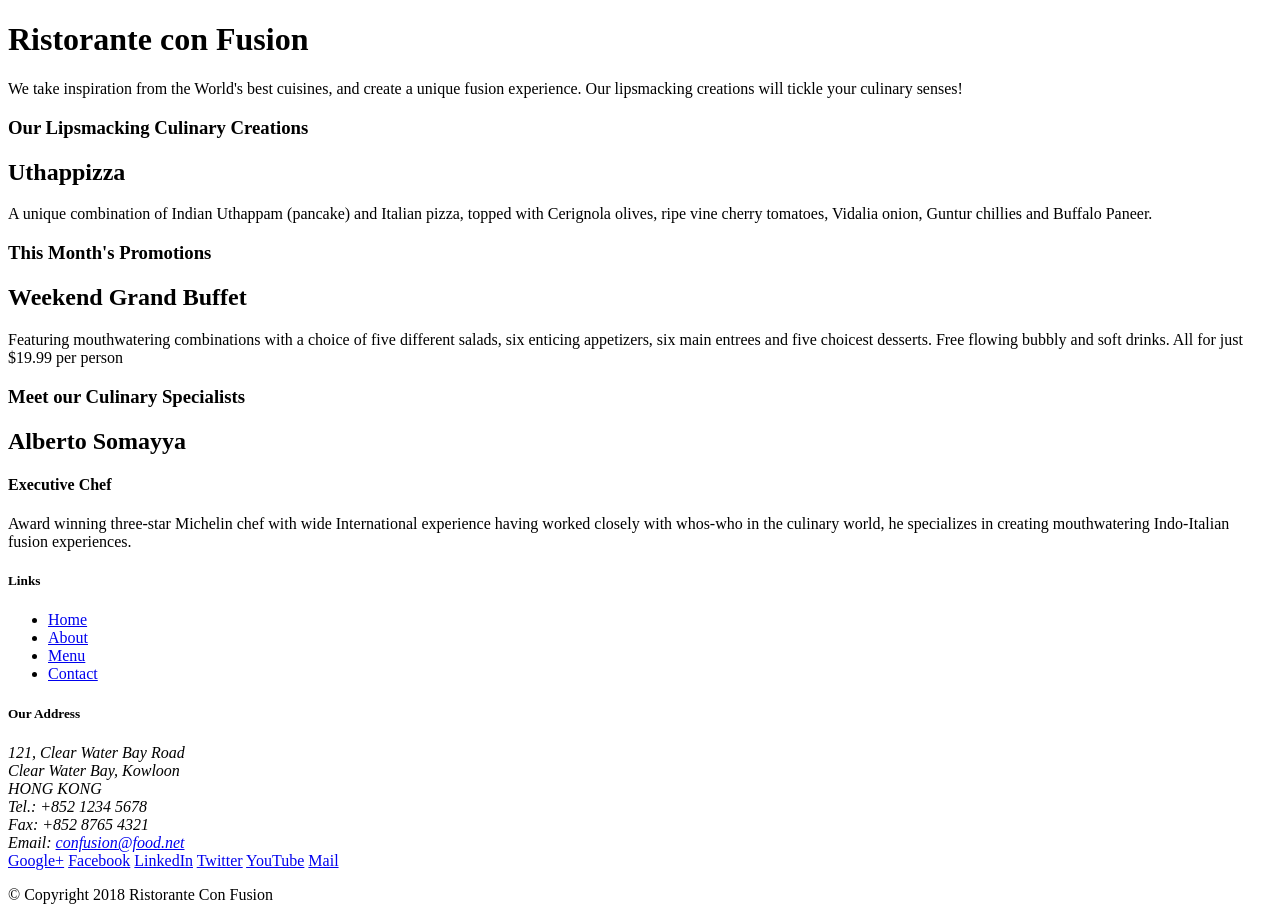
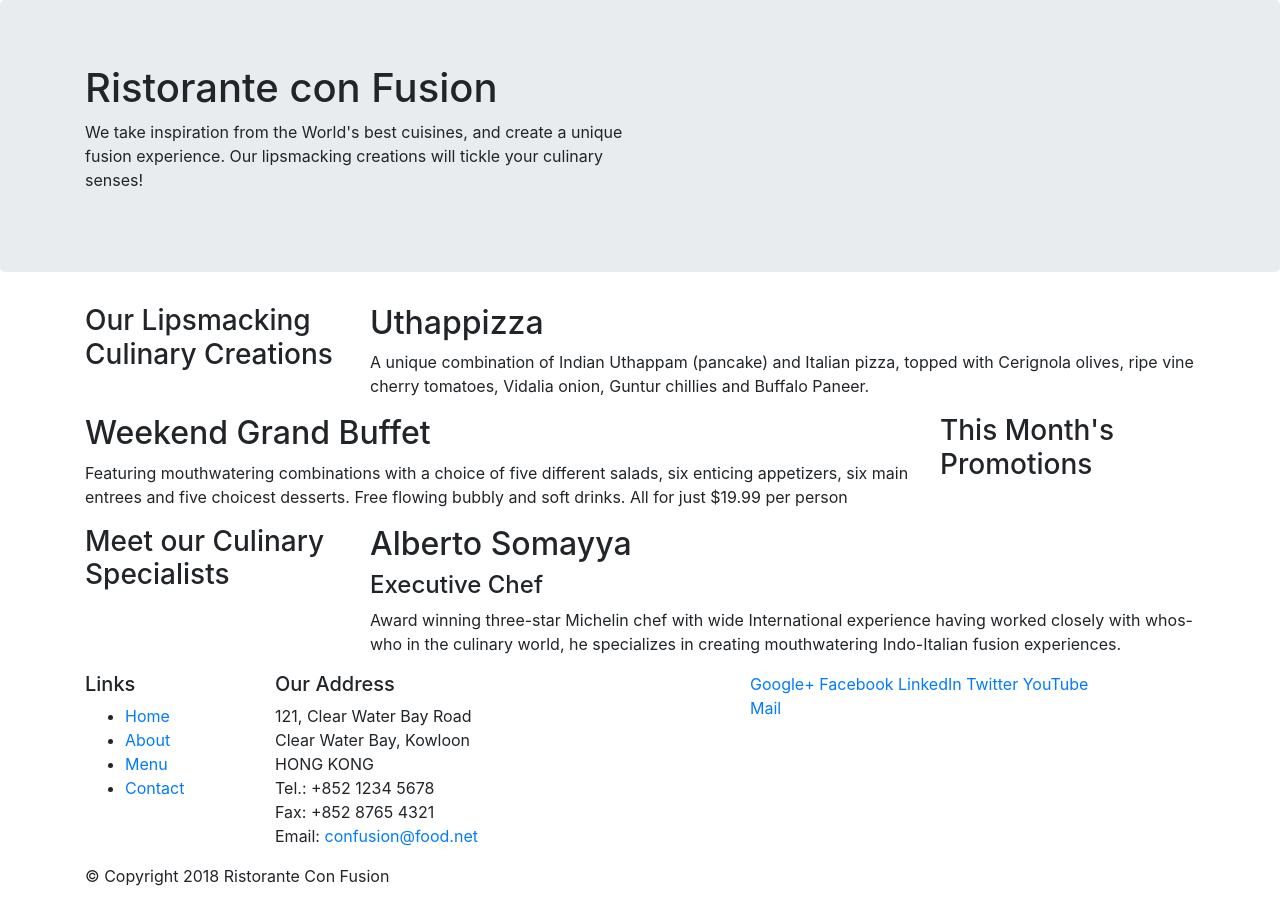
Before and after one commit to kiriti55/restaurent, a website: page index.html in a window 1280 px wide. Drawn offline with nearby package versions, Linux system fonts and the light colour scheme.

Commit message:
second commit

```diff
--- a/index.html
+++ b/index.html
@@ -4,49 +4,51 @@
 <head>
     <title>Ristorante Con Fusion</title>
 </head>
+<meta name="viewport" content="width=device-width, initial-scale=1, shrink-to-fit=no">
+<link rel="stylesheet" href="https://stackpath.bootstrapcdn.com/bootstrap/4.5.0/css/bootstrap.min.css" integrity="sha384-9aIt2nRpC12Uk9gS9baDl411NQApFmC26EwAOH8WgZl5MYYxFfc+NcPb1dKGj7Sk" crossorigin="anonymous">
 
 <body>
 
-    <header>
-        <div>
-            <div>
-                <div>
+    <header class="jumbotron">
+        <div class="container">
+            <div class="row">
+                <div class="col-12 col-sm-6">
                     <h1>Ristorante con Fusion</h1>
                     <p>We take inspiration from the World's best cuisines, and create a unique fusion experience. Our lipsmacking creations will tickle your culinary senses!</p>
                 </div>
-                <div>
+                <div class="col-12 col-sm">
                 </div>
             </div>
         </div>
     </header>
 
-    <div>
-        <div>
-            <div>
+    <div class="container">
+        <div class="row">
+            <div class="col-12 col-sm-4 col-md-3">
                 <h3>Our Lipsmacking Culinary Creations</h3>
             </div>
-            <div>
+            <div class="col-12 col-sm col-md">
                 <h2>Uthappizza</h2>
                 <p>A unique combination of Indian Uthappam (pancake) and Italian pizza, topped with Cerignola olives, ripe vine cherry tomatoes, Vidalia onion, Guntur chillies and Buffalo Paneer.</p>
             </div>
         </div>
 
 
-        <div>
-            <div>
+        <div class="row">
+            <div class="col-12 col-sm-4 order-sm-last col-md-3">
                 <h3>This Month's Promotions</h3>
             </div>
-            <div>
+            <div class="col-12 order-sm-first col-sm col-md">
                 <h2>Weekend Grand Buffet</h2>
                 <p>Featuring mouthwatering combinations with a choice of five different salads, six enticing appetizers, six main entrees and five choicest desserts. Free flowing bubbly and soft drinks. All for just $19.99 per person </p>
             </div>
         </div>
 
-        <div>
-            <div>
+        <div class="row">
+            <div class="col-12 col-sm-4 col-md-3">
                 <h3>Meet our Culinary Specialists</h3>
             </div>
-            <div>
+            <div class="col-12 col-sm col-md">
                 <h2>Alberto Somayya</h2>
                 <h4>Executive Chef</h4>
                 <p>Award winning three-star Michelin chef with wide International experience having worked closely with whos-who in the culinary world, he specializes in creating mouthwatering Indo-Italian fusion experiences. </p>
@@ -55,9 +57,9 @@
     </div>
 
     <footer>
-        <div>
-            <div>
-                <div>
+        <div class="container">
+            <div class="row">
+                <div class="col-4 col-sm-2">
                     <h5>Links</h5>
                     <ul>
                         <li><a href="#">Home</a></li>
@@ -66,7 +68,7 @@
                         <li><a href="#">Contact</a></li>
                     </ul>
                 </div>
-                <div>
+                <div class="col-7 col-sm-5">
                     <h5>Our Address</h5>
                     <address>
 		              121, Clear Water Bay Road<br>
@@ -77,7 +79,7 @@
 		              Email: <a href="mailto:confusion@food.net">confusion@food.net</a>
 		           </address>
                 </div>
-                <div>
+                <div class="col-12 col-sm-4">
                     <div>
                         <a href="http://google.com/+">Google+</a>
                         <a href="http://www.facebook.com/profile.php?id=">Facebook</a>
@@ -95,7 +97,9 @@
            </div>
         </div>
     </footer>
-
+<script src="https://code.jquery.com/jquery-3.5.1.slim.min.js" integrity="sha384-DfXdz2htPH0lsSSs5nCTpuj/zy4C+OGpamoFVy38MVBnE+IbbVYUew+OrCXaRkfj" crossorigin="anonymous"></script>
+<script src="https://cdn.jsdelivr.net/npm/popper.js@1.16.0/dist/umd/popper.min.js" integrity="sha384-Q6E9RHvbIyZFJoft+2mJbHaEWldlvI9IOYy5n3zV9zzTtmI3UksdQRVvoxMfooAo" crossorigin="anonymous"></script>
+<script src="https://stackpath.bootstrapcdn.com/bootstrap/4.5.0/js/bootstrap.min.js" integrity="sha384-OgVRvuATP1z7JjHLkuOU7Xw704+h835Lr+6QL9UvYjZE3Ipu6Tp75j7Bh/kR0JKI" crossorigin="anonymous"></script>
 </body>
 
 </html>
```
